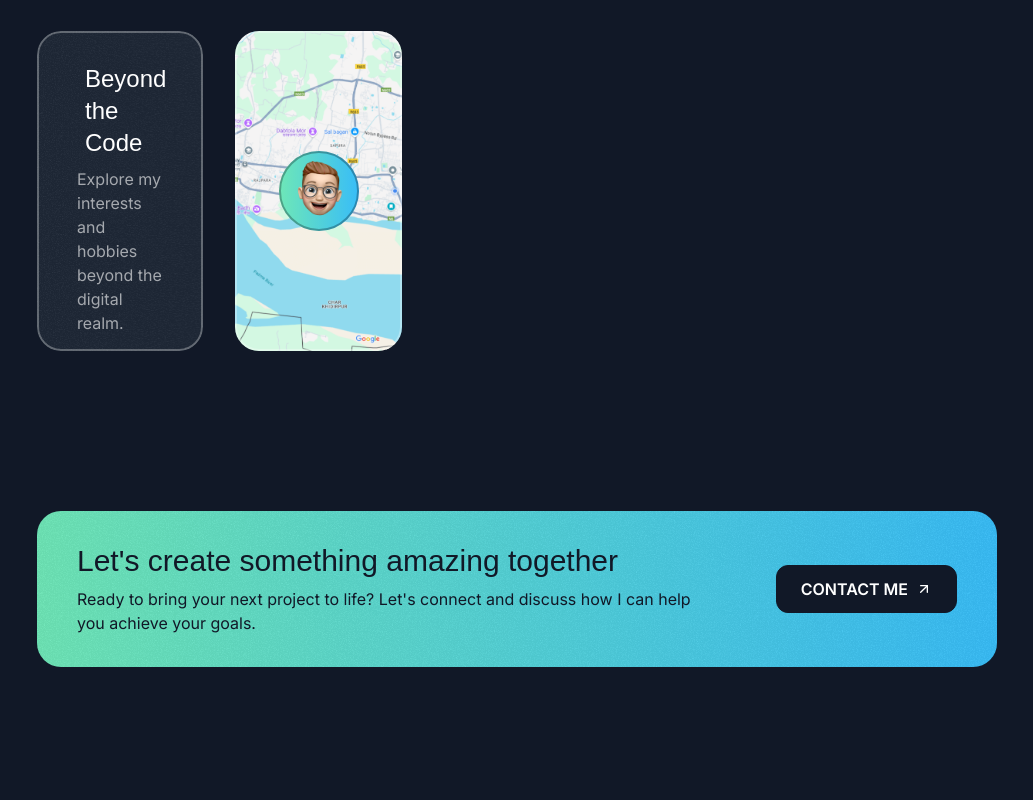
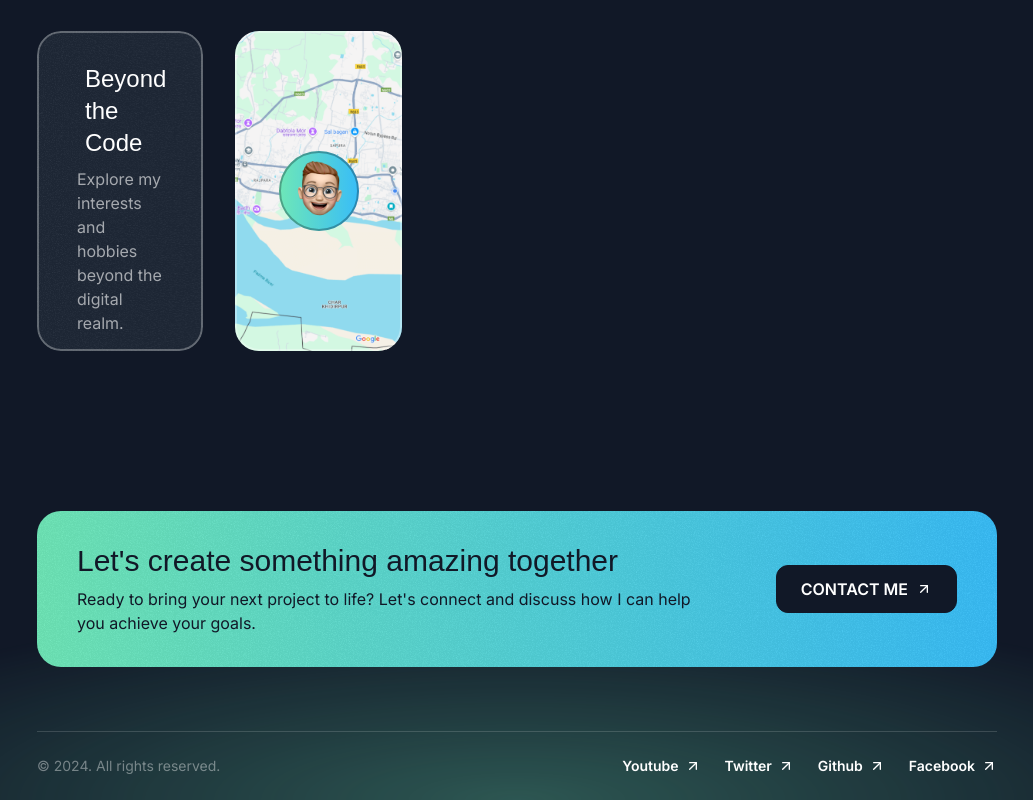
Before and after one commit to solo-mizan/portfolio, a Next.js app: page / in a window 1280 px wide. Shown: the part 4479-5279 px from the top of the page, without its empty margins (123-1156 px from the left). Before the commit the page ends 5210 px from the top, so only its background shows below. Built offline with nearby package versions, Linux system fonts and the light colour scheme; a web font is replaced by a local one.

Commit message:
feat: footer section

```diff
--- a/src/app/page.tsx
+++ b/src/app/page.tsx
@@ -1,5 +1,6 @@
 import { AboutSection } from "@/sections/About";
 import { ContactSection } from "@/sections/Contact";
+import { Footer } from "@/sections/Footer";
 import { Header } from "@/sections/Header";
 import { HeroSection } from "@/sections/Hero";
 import { ProjectsSection } from "@/sections/Projects";
@@ -16,6 +17,7 @@
       <TestimonialsSection />
       <AboutSection />
       <ContactSection />
+      <Footer />
     </div>
   );
 }
--- a/src/sections/Footer.tsx
+++ b/src/sections/Footer.tsx
@@ -1,3 +1,36 @@
+import ArrowUpRightIcon from "@/assets/icons/arrow-up-right.svg";
+
 export const Footer = () => {
-  return <div>Footer Section</div>;
+  const FOOTER_LINK = [
+    { title: "Youtube", href: "#" },
+    { title: "Twitter", href: "#" },
+    { title: "Github", href: "#" },
+    { title: "Facebook", href: "#" },
+  ];
+
+  const currentYear = new Date().getFullYear();
+  return (
+    <footer className="relative -z-10 overflow-x-clip">
+      <div className="bottom-0 [mask-image:radial-gradient(50%_50%_at_bottom_center,black,transparent)] left-1/2 -z-10 absolute bg-emerald-300/30 w-[1600px] h-[400px] -translate-x-1/2"></div>
+      <div className="container">
+        <div className="flex md:flex-row flex-col md:justify-between items-center gap-8 border-white/15 py-6 border-t text-sm">
+          <div className="text-white/40">
+            &copy; {currentYear}. All rights reserved.
+          </div>
+          <nav className="flex md:flex-row flex-col items-center gap-6">
+            {FOOTER_LINK.map((link) => (
+              <a
+                key={link.title}
+                href={link.href}
+                className="inline-flex items-center gap-1.5"
+              >
+                <span className="font-semibold">{link.title}</span>
+                <ArrowUpRightIcon className="size-4" />
+              </a>
+            ))}
+          </nav>
+        </div>
+      </div>
+    </footer>
+  );
 };
```
